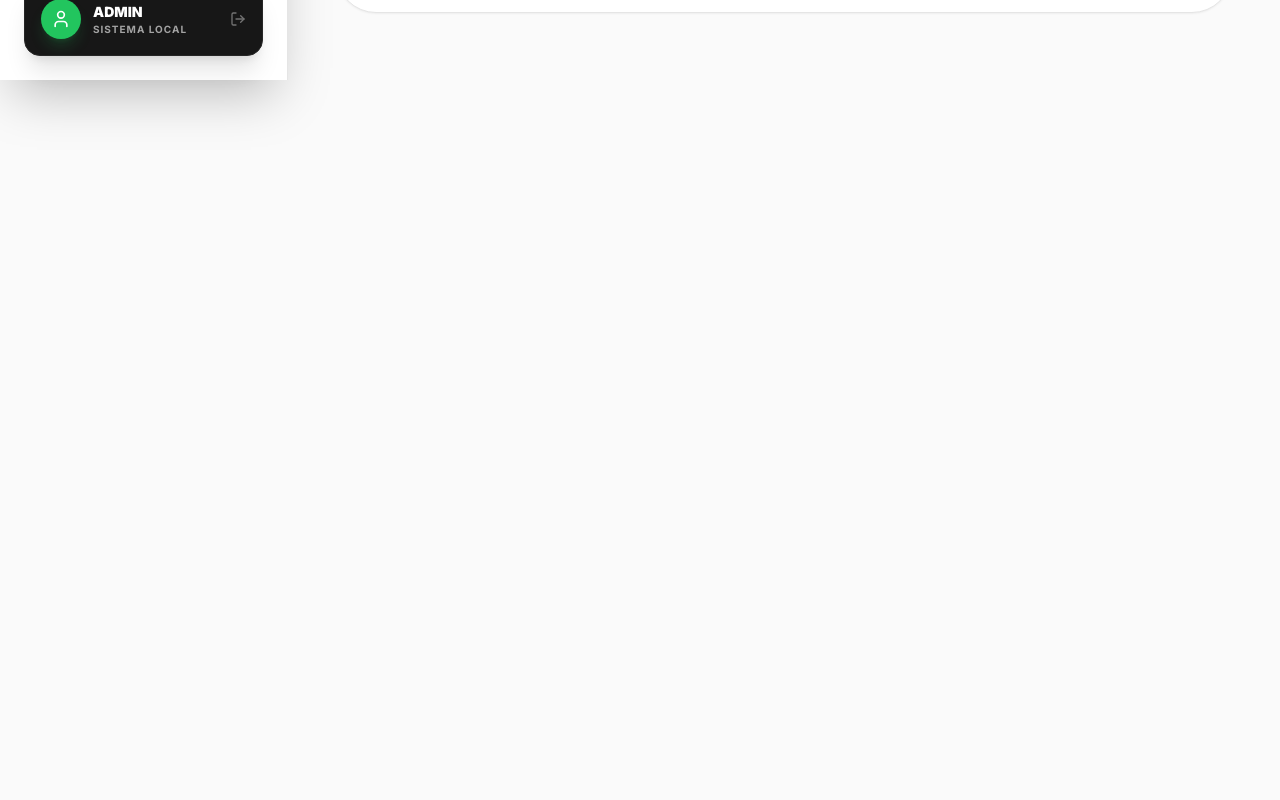
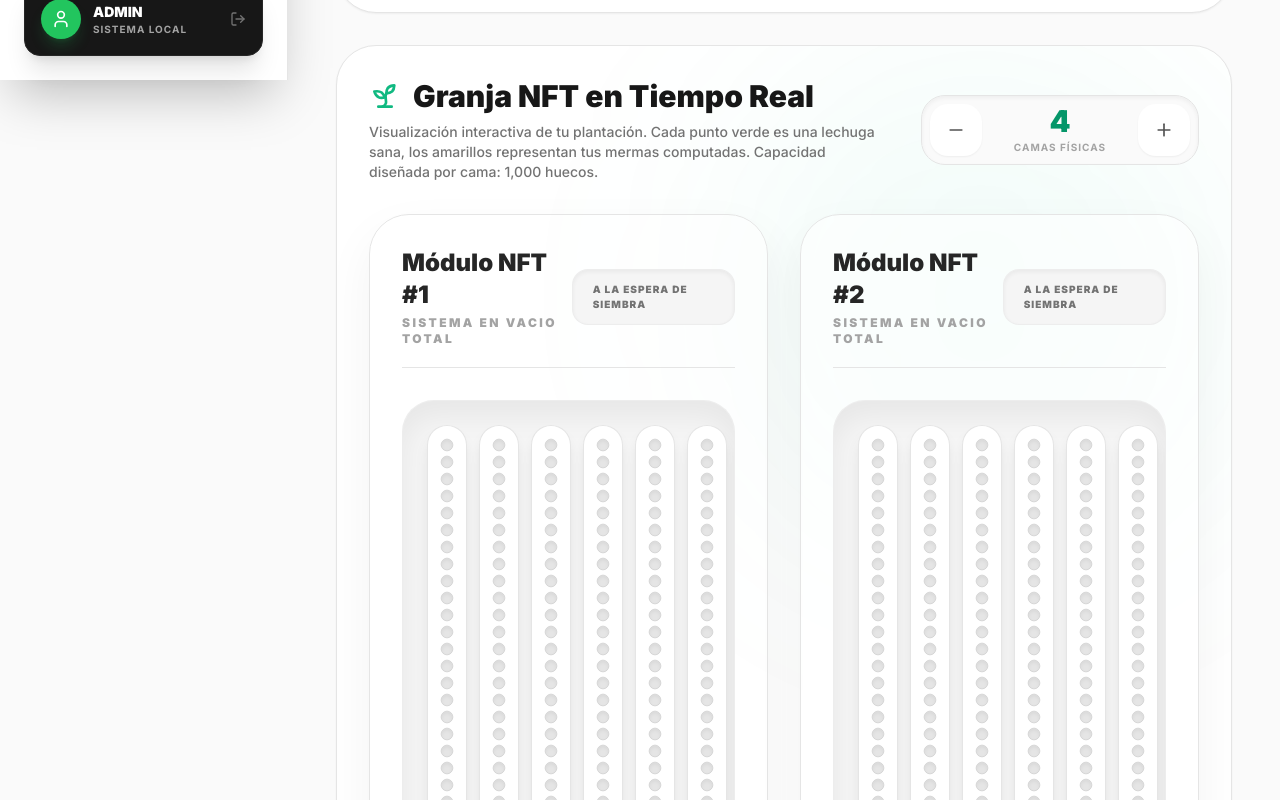
Before and after one commit to dmazasuxe-gif/Sistema-Hidroponico, a Next.js app: page /dashboard/lettuces in a window 1280 px wide. Shown: the part 720-1520 px from the top of the page. Before the commit the page ends 861 px from the top, so only its background shows below. Built offline with nearby package versions, Linux system fonts and the light colour scheme.

Commit message:
Feature: Visualización top-down isométrica dinámica para Camas NFT

```diff
--- a/src/app/dashboard/lettuces/page.tsx
+++ b/src/app/dashboard/lettuces/page.tsx
@@ -386,6 +386,115 @@ export default function LettucesControlPage() {
         </div>
       </div>
 
+      {/* Renderizado de Camas NFT Visuales e Interactivas */}
+      <div className="p-8 rounded-[40px] bg-white dark:bg-neutral-900 border border-neutral-200 dark:border-neutral-800 shadow-sm mt-8 relative overflow-hidden">
+        <div className="absolute top-0 right-0 w-[500px] h-[500px] bg-emerald-500/5 blur-[120px] rounded-full pointer-events-none" />
+        <div className="flex flex-col md:flex-row items-start md:items-center justify-between mb-8 gap-6 relative z-10">
+          <div>
+            <h3 className="text-2xl md:text-3xl font-black flex items-center gap-3">
+              <Sprout className="w-8 h-8 text-emerald-500" />
+              Granja NFT en Tiempo Real
+            </h3>
+            <p className="text-neutral-500 font-medium text-sm mt-2 max-w-lg">
+              Visualización interactiva de tu plantación. Cada punto verde es una lechuga sana, los amarillos representan tus mermas computadas. Capacidad diseñada por cama: 1,000 huecos.
+            </p>
+          </div>
+
+          {/* Controles para Añadir/Quitar Camas Rápidamente */}
+          <div className="flex items-center gap-2 bg-neutral-50 dark:bg-neutral-800/80 p-2 rounded-[24px] border border-neutral-200 dark:border-neutral-700 shadow-inner shrink-0">
+            <button onClick={() => updateBeds(-1)} className="p-4 bg-white dark:bg-neutral-900 rounded-[18px] hover:bg-neutral-100 dark:hover:bg-neutral-800 text-neutral-600 dark:text-neutral-300 transition-colors shadow-sm hover:shadow-md transform active:scale-95" title="Remover cama" aria-label="Remover cama"><Minus className="w-5 h-5" /></button>
+            <div className="flex flex-col items-center px-6">
+              <span className="text-3xl font-black text-emerald-600 dark:text-emerald-400 leading-none">{totalBeds}</span>
+              <span className="text-[10px] font-bold uppercase tracking-widest text-neutral-400 mt-1">Camas Físicas</span>
+            </div>
+            <button onClick={() => updateBeds(1)} className="p-4 bg-white dark:bg-neutral-900 rounded-[18px] hover:bg-neutral-100 dark:hover:bg-neutral-800 text-neutral-600 dark:text-neutral-300 transition-colors shadow-sm hover:shadow-md transform active:scale-95" title="Sumar cama" aria-label="Sumar cama"><Plus className="w-5 h-5" /></button>
+          </div>
+        </div>
+
+        {/* Grid de Plantillas Visuales */}
+        <div className="grid grid-cols-1 xl:grid-cols-2 gap-8 relative z-10">
+          {Array.from({ length: totalBeds }).map((_, i) => {
+             const batch = activeBatchesList[i]; // Asigna lote según el orden
+             const maxCapacity = 1000;
+             const good = batch ? batch.goodCondition : 0;
+             const bad = batch ? batch.badCondition : 0;
+
+             // Mapeo preciso de cada hueco en la cama NFT
+             const slots: string[] = [];
+             for (let s = 0; s < maxCapacity; s++) {
+               if (s < good) slots.push('good');
+               else if (s < good + bad) slots.push('bad');
+               else slots.push('empty');
+             }
+
+             return (
+               <div key={i} className="flex flex-col items-center bg-white/50 dark:bg-neutral-950/20 p-5 sm:p-8 rounded-[40px] border border-neutral-200 dark:border-neutral-800 shadow-[0_20px_50px_rgba(0,0,0,0.05)] w-full relative group transition-all duration-500 hover:shadow-[0_20px_50px_rgba(16,185,129,0.1)] hover:border-emerald-500/30">
+                 {/* Header de Cama Visual */}
+                 <div className="flex justify-between items-center w-full mb-8 border-b border-neutral-200 dark:border-neutral-800 pb-5">
+                   <div>
+                     <h4 className="font-black text-2xl text-neutral-800 dark:text-neutral-100 flex items-center gap-2">
+                        Módulo NFT #{i + 1}
+                     </h4>
+                     <p className="text-xs font-black uppercase tracking-[0.2em] text-neutral-400 mt-1">
+                       {batch ? batch.plantName : 'Sistema en Vacio Total'}
+                     </p>
+                   </div>
+
+                   {batch ? (
+                     <div className="flex gap-3 sm:gap-6 bg-neutral-100 dark:bg-neutral-900 p-3 rounded-2xl border border-neutral-200 dark:border-neutral-800 shadow-inner">
+                       <div className="text-center px-4 border-r border-neutral-200 dark:border-neutral-800">
+                         <p className="text-2xl font-black text-emerald-500">{good}</p>
+                         <p className="text-[10px] uppercase tracking-widest font-bold text-neutral-400">Saludables</p>
+                       </div>
+                       <div className="text-center px-4">
+                         <p className="text-2xl font-black text-yellow-500 animate-pulse">{bad}</p>
+                         <p className="text-[10px] uppercase tracking-widest font-bold text-neutral-400">Merma</p>
+                       </div>
+                     </div>
+                   ) : (
+                     <div className="px-5 py-3 bg-neutral-100 dark:bg-neutral-900 rounded-2xl text-[10px] uppercase font-black text-neutral-500 tracking-widest shadow-inner border border-neutral-200/50 dark:border-neutral-800">
+                       A la espera de siembra
+                     </div>
+                   )}
+                 </div>
+
+                 {/* Representación top-down de Tubos NFT */}
+                 <div className="flex gap-[3px] sm:gap-1.5 lg:gap-3 w-full justify-between items-start bg-neutral-100 dark:bg-neutral-900 p-3 sm:p-5 lg:p-6 rounded-[32px] shadow-[inset_0_15px_30px_rgba(0,0,0,0.06)] border border-neutral-200/50 dark:border-neutral-800 overflow-x-auto custom-scrollbar">
+                   {/* Construyendo los 10 tubos PVC */}
+                   {Array.from({ length: 10 }).map((_, pipeIdx) => {
+                     const pipeSlots = slots.slice(pipeIdx * 100, (pipeIdx + 1) * 100); // 100 huecos por tubo = 1000 total
+                     return (
+                       <div key={pipeIdx} className="flex flex-col gap-[3px] items-center bg-white dark:bg-neutral-800 w-5 sm:w-6 lg:w-10 pt-3 pb-6 rounded-t-full rounded-b-3xl shadow-lg border-[0.5px] border-neutral-200 dark:border-neutral-700 relative flex-shrink-0 group-hover:-translate-y-1 transition-transform duration-500" style={{ transitionDelay: `${pipeIdx * 50}ms` }}>
+
+                         {/* Efecto de Agua fluyendo al final del tubo (animado si hay plantas) */}
+                         <div className={`absolute bottom-0 w-full rounded-b-3xl overflow-hidden ${batch ? 'h-8 bg-cyan-500/30 border-b-[3px] border-cyan-400/80 shadow-[0_5px_15px_rgba(6,182,212,0.5)]' : 'h-4 bg-neutral-300 dark:bg-neutral-700'}`}>
+                           {batch && <div className="absolute inset-x-0 bottom-0 h-full bg-gradient-to-t from-cyan-400 via-transparent to-transparent opacity-80 animate-pulse" />}
+                         </div>
+
+                         {/* Renderizando las Lechugas (100 nodos por tubo) */}
+                         {pipeSlots.map((slot, idx) => (
+                           <div
+                             key={idx}
+                             className={`w-1.5 h-1.5 sm:w-2 sm:h-2 lg:w-3.5 lg:h-3.5 rounded-full transition-all duration-700 z-10 ${
+                               slot === 'good' ? "bg-emerald-500 shadow-[0_0_12px_rgba(16,185,129,0.5)] scale-110 border-0" :
+                               slot === 'bad' ? "bg-yellow-400 shadow-[0_0_12px_rgba(250,204,21,0.8)] animate-pulse border-0 scale-110" :
+                               "bg-neutral-200 dark:bg-neutral-900/50 shadow-inner border border-neutral-300 dark:border-neutral-800 scale-90"
+                             }`}
+                             title={slot === 'good' ? 'Lechuga Sana' : slot === 'bad' ? 'Merma (Cuarentena)' : 'Hueco Disponible'}
+                           />
+                         ))}
+                       </div>
+                     );
+                   })}
+                 </div>
+                 {/* Estructura Base de Acero del NFT */}
+                 <div className="w-[90%] h-6 bg-gradient-to-b from-neutral-300 to-neutral-400 dark:from-neutral-800 dark:to-neutral-950 rounded-b-2xl mt-4 shadow-[0_20px_40px_rgba(0,0,0,0.1)] border-b-2 border-neutral-400 dark:border-black" />
+               </div>
+             );
+          })}
+        </div>
+      </div>
+
       {/* Merma Modal */}
       <AnimatePresence>
         {mermaModalOpen && (
```
